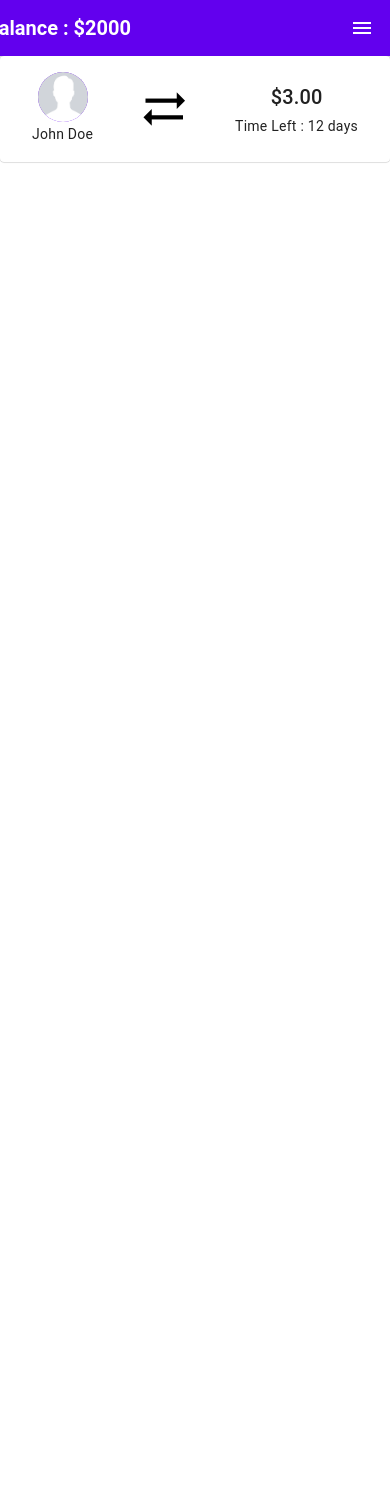
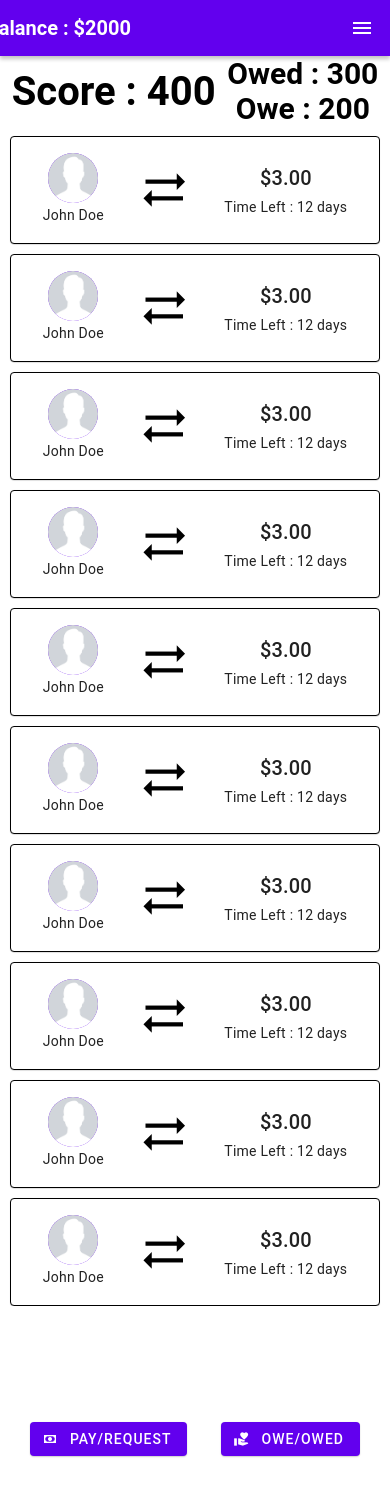
Before and after one commit to akliamrous/SES-Hackathon-P2P, a React Native app in the folder frontend/: screen / in a window 390 px wide. Shown: the top 1496 px of the page. Before the commit the page ends 844 px from the top, so only its background shows below. Built offline with nearby package versions, Linux system fonts and the light colour scheme.

Commit message:
finished home

```diff
--- a/frontend/App.js
+++ b/frontend/App.js
@@ -3,8 +3,10 @@ import React from 'react';
 import { StyleSheet, Text, View } from 'react-native';
 import Home from './HomePage/Home';
 export default function App() {
+
   return (
-    <Home/>
+         <Home/>
+
   );
 }
 
--- a/frontend/HomePage/Home.jsx
+++ b/frontend/HomePage/Home.jsx
@@ -1,6 +1,6 @@
 import React from 'react'
-import {View,Text,StyleSheet,SafeAreaView} from 'react-native'
-import { Appbar } from 'react-native-paper'
+import {View,StyleSheet,SafeAreaView, ScrollView} from 'react-native'
+import { Appbar, Button,Text } from 'react-native-paper'
 import TransactionCard from './TransactionCard'
 import moment from 'moment';
 
@@ -12,14 +12,20 @@ const styles = StyleSheet.create({
     },
     bottom: {
         position: 'absolute',
-        left: 0,
-        right: 0,
-        bottom: 0,
+        flexDirection: 'row',
+        justifyContent: 'space-between',
+        alignItems: 'center',
+        left: 30,
+        right: 30,
+        bottom: 150,
     }
 })
 
 function Home(){
     const balanceAmount = 2000;
+    const score = 400;
+    const owed = 300;
+    const owe = 200;
     return(
         <SafeAreaView>
             <View>
@@ -27,8 +33,38 @@ function Home(){
                     <Appbar.Content title={`Balance : $${balanceAmount}`} titleStyle={{marginLeft: -30,marginRight: "auto",fontWeight: "bold"}}/>
                     <Appbar.Action icon="menu" onPress={() => console.log("Go to menu")}/>
                 </Appbar>
-                <TransactionCard name="John Doe" moneyAmount={3}  dateDue={moment('2021-01-20')}/>
+
+                <View style={{flexDirection: 'row',justifyContent: 'space-evenly',alignItems: 'center',}}>
+                    <Text style={{fontSize: 40, fontWeight: "bold"}}>Score : {`${score}`}</Text>
+                    <View style={{flexDirection: 'column',justifyContent: 'space-between',alignItems: 'center',}}>
+                        <Text style={{fontSize: 30, fontWeight: "bold"}}>Owed : {`${owed}`}</Text>
+                        <Text style={{fontSize: 30, fontWeight: "bold"}}>Owe : {`${owe}`}</Text>
+                    </View>
+                </View>
+
+                <ScrollView style={{marginBottom : 300}}>
+                    <View style={{flexDirection: 'column', justifyContent: 'space-between', alignItems: 'center',}}>
+                        <TransactionCard name="John Doe" moneyAmount={3}  dateDue={moment('2021-01-20')}/>
+                        <TransactionCard name="John Doe" moneyAmount={3}  dateDue={moment('2021-01-20')}/>
+                        <TransactionCard name="John Doe" moneyAmount={3}  dateDue={moment('2021-01-20')}/>
+                        <TransactionCard name="John Doe" moneyAmount={3}  dateDue={moment('2021-01-20')}/>
+                        <TransactionCard name="John Doe" moneyAmount={3}  dateDue={moment('2021-01-20')}/>
+                        <TransactionCard name="John Doe" moneyAmount={3}  dateDue={moment('2021-01-20')}/>
+                        <TransactionCard name="John Doe" moneyAmount={3}  dateDue={moment('2021-01-20')}/>
+                        <TransactionCard name="John Doe" moneyAmount={3}  dateDue={moment('2021-01-20')}/>
+                        <TransactionCard name="John Doe" moneyAmount={3}  dateDue={moment('2021-01-20')}/>
+                        <TransactionCard name="John Doe" moneyAmount={3}  dateDue={moment('2021-01-20')}/>
+                    </View>
+                </ScrollView>
             </View>
+            <SafeAreaView style={styles.bottom}>
+                <Button icon="cash" mode="contained" onPress={() => console.log('Pressed')}>
+                    Pay/Request
+                </Button>
+                <Button icon="hand-heart" mode="contained" onPress={() => console.log('Pressed')}>
+                    Owe/Owed
+                </Button>
+            </SafeAreaView>
         </SafeAreaView>
     )
 }
--- a/frontend/HomePage/TransactionCard.jsx
+++ b/frontend/HomePage/TransactionCard.jsx
@@ -6,6 +6,12 @@ import moment from 'moment';
 
 const stylesheet = StyleSheet.create(
     {
+        cardStyle: {
+            width: "95%",
+            marginTop: 10,
+            borderColor: "black",
+            borderWidth: 1,
+        },
         contentStyle : {
             flexDirection: 'row',
             justifyContent: 'space-between',
@@ -24,7 +30,7 @@ function TransactionCard(props){
     const today = moment();
     const timeLeft = moment.duration(props.dateDue.diff(today))
     return(
-        <Card>
+        <Card style={stylesheet.cardStyle}>
             <Card.Content style={stylesheet.contentStyle}>
                 <Card.Content style={stylesheet.partStyle}>
                     <Avatar.Image size={50} source={require('./DefaultPic.png')} />
```
